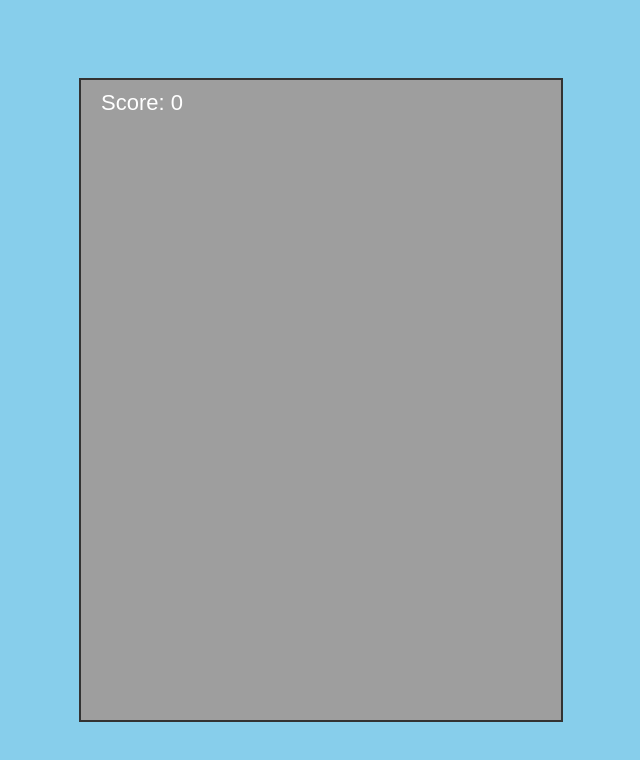
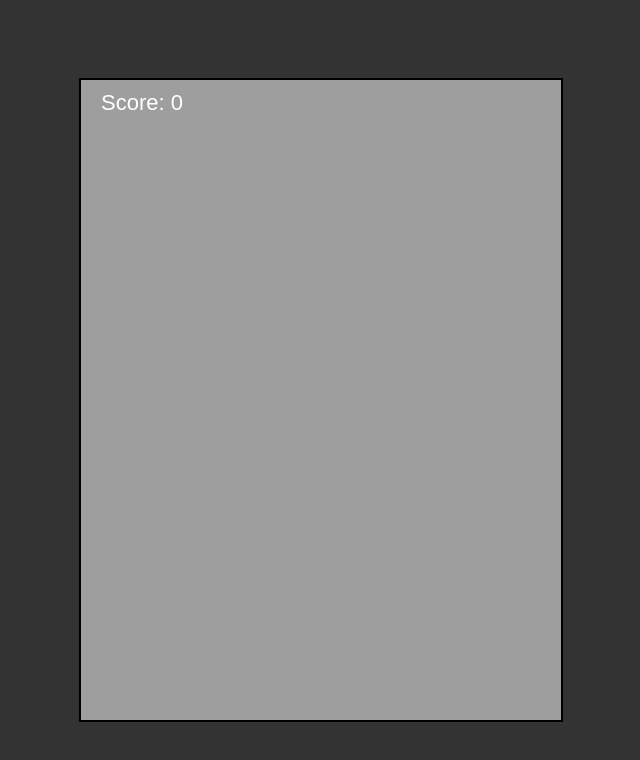
Before and after one commit to minhhuyen688/Fly, a plain HTML site: page index.html in a window 1280 px wide. Shown: the whole page, without its empty margins (319-959 px from the left). Drawn offline with Linux system fonts and the light colour scheme.

Commit message:
Update style.css

```diff
--- a/style.css
+++ b/style.css
@@ -1,6 +1,6 @@
 body {
   margin: 0;
-  background-color: #87CEEB; /* bầu trời xanh */
+  background-color: #333;
   display: flex;
   justify-content: center;
   align-items: center;
@@ -8,5 +8,5 @@ body {
 }
 
 canvas {
-  border: 2px solid #333;
+  border: 2px solid #000;
 }
```
